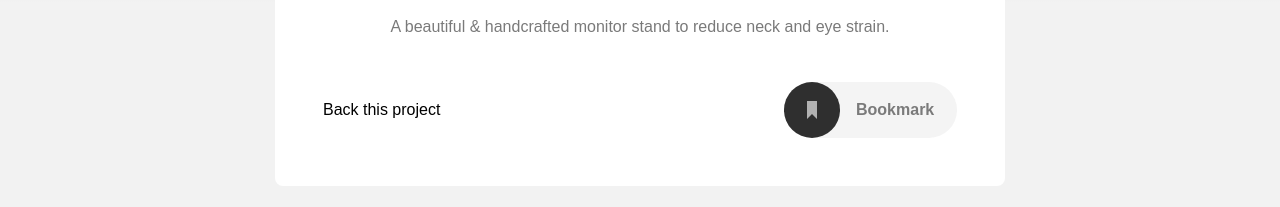
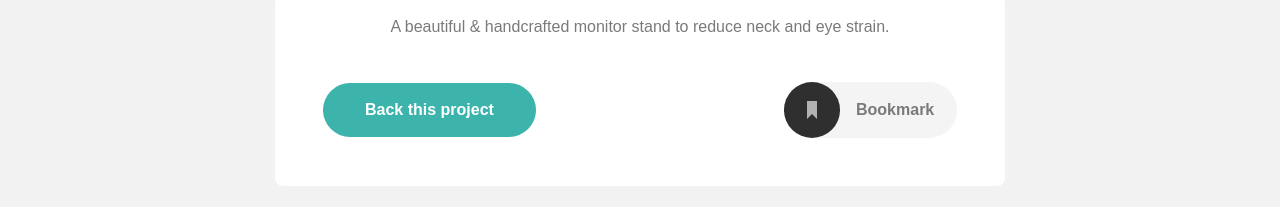
Before and after one commit to dtriana18/Crowdfunding-Product-Page, a website built with Vite: page index.html in a window 1280 px wide. Shown: the part 397-604 px from the top of the page. Built offline with nearby package versions, Linux system fonts and the light colour scheme; files whose address does not match are found by name.

Commit message:
Completed 'back this project' button styles

```diff
--- a/index.html
+++ b/index.html
@@ -100,7 +100,7 @@
 
 				<!-- BUTTONS SECTION -->
 				<div class="support__buttons">
-					<button id="backButton" class="button--primary">Back this project</button>
+					<button id="backButton" class="support__back-button">Back this project</button>
 
 					<button id="bookmarkButton" class="bookmark-button" aria-label="Bookmark this project">
 						<svg class="bookmark-button__icon" width="56" height="56" xmlns="http://www.w3.org/2000/svg">
--- a/src/scss/03-components/_buttons.scss
+++ b/src/scss/03-components/_buttons.scss
@@ -18,11 +18,12 @@ button {
 }
 
 %button {
-    border-radius: 999px;
+    border-radius: 32px;
     font-weight: $bold;
     color: $white;
 
     &--primary {
+        @extend %button;
         background-color: $cyan;
         transition: background-color 300ms;
 
@@ -32,6 +33,7 @@ button {
     }
 
     &--disabled {
+        @extend %button;
         background-color: rgba($dark-gray, 50%);
     }
 }
--- a/src/scss/04-layout/_support.scss
+++ b/src/scss/04-layout/_support.scss
@@ -1,4 +1,5 @@
 @use "../01-utilities" as *;
+@use "../03-components/buttons" as *;
 
 .support {
     @extend %section-card-layout;
@@ -34,6 +35,19 @@
             margin-bottom: 40px;
         }
     }
+
+    &__back-button {
+        @extend %button--primary;
+
+        width: min(100%, 214px);
+        font-size: pxToRem(16);
+        padding: 18px;
+
+        @include mq(tablet) {
+            width: auto;
+            padding-inline: 42px;
+        }
+    }
 }
 
 .support__buttons {
@@ -41,5 +55,4 @@
     justify-content: space-between;
     align-items: center;
     column-gap: 9px;
-
 }
```
